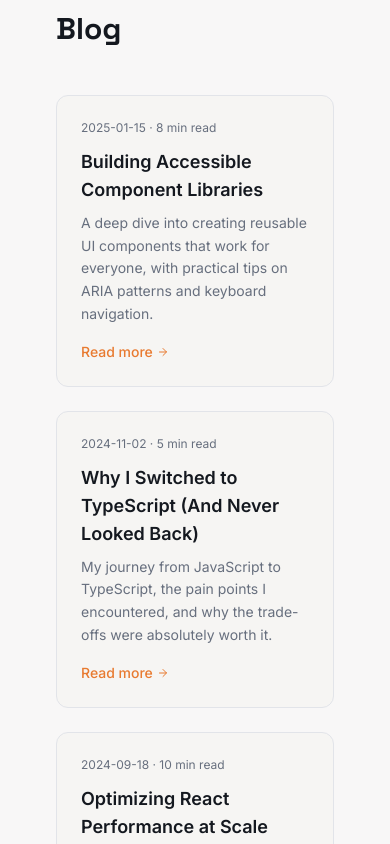
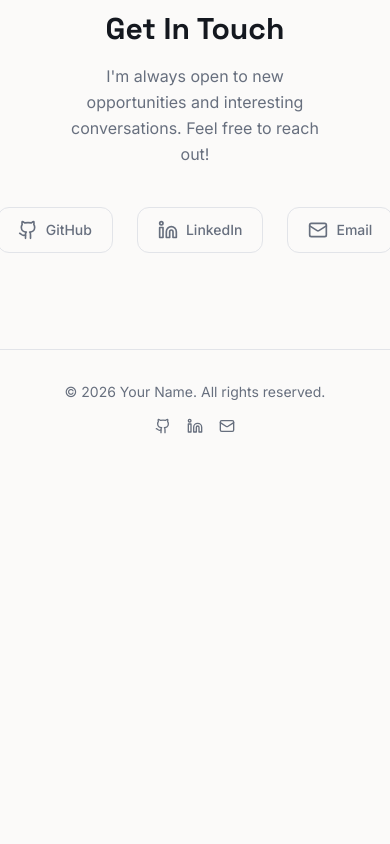
Before and after one commit to Rouxxel/per_web_venzer, a React (Vite) app in the folder frontend/: page / in a window 390 px wide. Shown: the part 4680-5524 px from the top of the page. After the commit the page ends 5146 px from the top, so only its background shows below. Built offline with nearby package versions, Linux system fonts and the light colour scheme; the HTML template or start-up script is replaced by a standard one.

Commit message:
Remove blogs altogether

```diff
--- a/frontend/src/components/Navbar.tsx
+++ b/frontend/src/components/Navbar.tsx
@@ -7,7 +7,6 @@ const navItems = [
   { label: "About", href: "#about" },
   { label: "Projects", href: "#projects" },
   { label: "Experience", href: "#experience" },
-  { label: "Blog", href: "#blog" },
   { label: "Contact", href: "#contact" },
 ];
 
--- a/frontend/src/data/blog.ts
+++ /dev/null
@@ -1,34 +0,0 @@
-export interface BlogPost {
-  title: string;
-  excerpt: string;
-  date: string;
-  readTime: string;
-  slug: string;
-}
-
-export const blogPosts: BlogPost[] = [
-  {
-    title: "Building Accessible Component Libraries",
-    excerpt:
-      "A deep dive into creating reusable UI components that work for everyone, with practical tips on ARIA patterns and keyboard navigation.",
-    date: "2025-01-15",
-    readTime: "8 min read",
-    slug: "accessible-components",
-  },
-  {
-    title: "Why I Switched to TypeScript (And Never Looked Back)",
-    excerpt:
-      "My journey from JavaScript to TypeScript, the pain points I encountered, and why the trade-offs were absolutely worth it.",
-    date: "2024-11-02",
-    readTime: "5 min read",
-    slug: "switching-to-typescript",
-  },
-  {
-    title: "Optimizing React Performance at Scale",
-    excerpt:
-      "Lessons learned from profiling and optimizing a React application with 100k+ daily active users.",
-    date: "2024-09-18",
-    readTime: "10 min read",
-    slug: "react-performance",
-  },
-];
--- a/frontend/src/pages/Index.tsx
+++ b/frontend/src/pages/Index.tsx
@@ -2,7 +2,6 @@ import Hero from "@/sections/Hero";
 import About from "@/sections/About";
 import Projects from "@/sections/Projects";
 import Experience from "@/sections/Experience";
-import Blog from "@/sections/Blog";
 import Contact from "@/sections/Contact";
 
 const Index = () => {
@@ -12,7 +11,6 @@ const Index = () => {
       <About />
       <Projects />
       <Experience />
-      <Blog />
       <Contact />
     </>
   );
--- a/frontend/src/sections/Blog.tsx
+++ /dev/null
@@ -1,50 +0,0 @@
-import { motion } from "framer-motion";
-import { blogPosts } from "@/data/blog";
-import { ArrowRight } from "lucide-react";
-
-const Blog = () => {
-  return (
-    <section id="blog" className="py-24 px-6 bg-muted/30">
-      <div className="container mx-auto max-w-5xl">
-        <motion.h2
-          initial={{ opacity: 0, y: 20 }}
-          whileInView={{ opacity: 1, y: 0 }}
-          viewport={{ once: true }}
-          transition={{ duration: 0.5 }}
-          className="text-3xl sm:text-4xl font-bold font-heading text-foreground mb-12"
-        >
-          Blog
-        </motion.h2>
-
-        <div className="grid md:grid-cols-3 gap-6">
-          {blogPosts.map((post, i) => (
-            <motion.article
-              key={post.slug}
-              initial={{ opacity: 0, y: 30 }}
-              whileInView={{ opacity: 1, y: 0 }}
-              viewport={{ once: true }}
-              transition={{ duration: 0.4, delay: i * 0.1 }}
-              whileHover={{ y: -4 }}
-              className="group rounded-xl border border-border bg-card p-6 flex flex-col transition-shadow hover:shadow-lg cursor-pointer"
-            >
-              <p className="text-xs text-muted-foreground mb-3">
-                {post.date} · {post.readTime}
-              </p>
-              <h3 className="text-lg font-semibold text-card-foreground mb-2 group-hover:text-primary transition-colors">
-                {post.title}
-              </h3>
-              <p className="text-sm text-muted-foreground leading-relaxed flex-1 mb-4">
-                {post.excerpt}
-              </p>
-              <span className="inline-flex items-center gap-1 text-sm font-medium text-primary">
-                Read more <ArrowRight className="h-3 w-3" />
-              </span>
-            </motion.article>
-          ))}
-        </div>
-      </div>
-    </section>
-  );
-};
-
-export default Blog;
```
Also changed, not shown: 1 other file (tests, documents, lock files or other folders).
